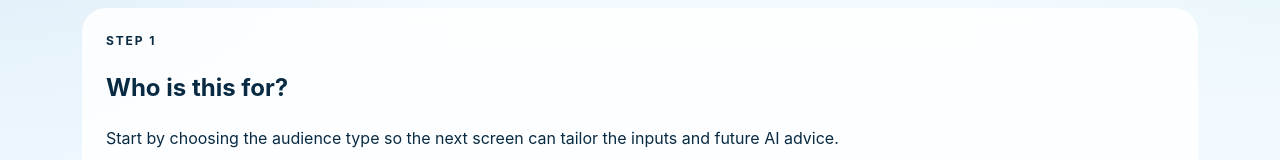
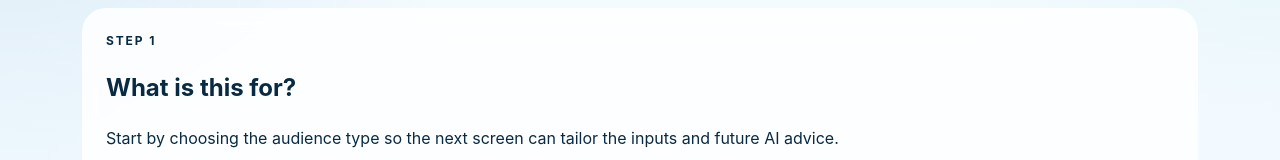
Before and after one commit to Cainiwang/AI_Hackathon_2026, a React app in the folder frontend/: page /dashboard in a window 1280 px wide. Shown: the part 293-453 px from the top of the page. Built offline with nearby package versions, Linux system fonts and the light colour scheme; the HTML template or start-up script is replaced by a standard one.

Commit message:
Change the prompt title

```diff
--- a/frontend/src/components/AudienceSelector.jsx
+++ b/frontend/src/components/AudienceSelector.jsx
@@ -3,7 +3,7 @@ export function AudienceSelector({ onSelect }) {
     <section className="panel audience-panel">
       <div className="panel-heading">
         <p className="eyebrow">Step 1</p>
-        <h2>Who is this for?</h2>
+        <h2>What is this for?</h2>
         <p className="panel-copy">
           Start by choosing the audience type so the next screen can tailor the inputs and future
           AI advice.
```
